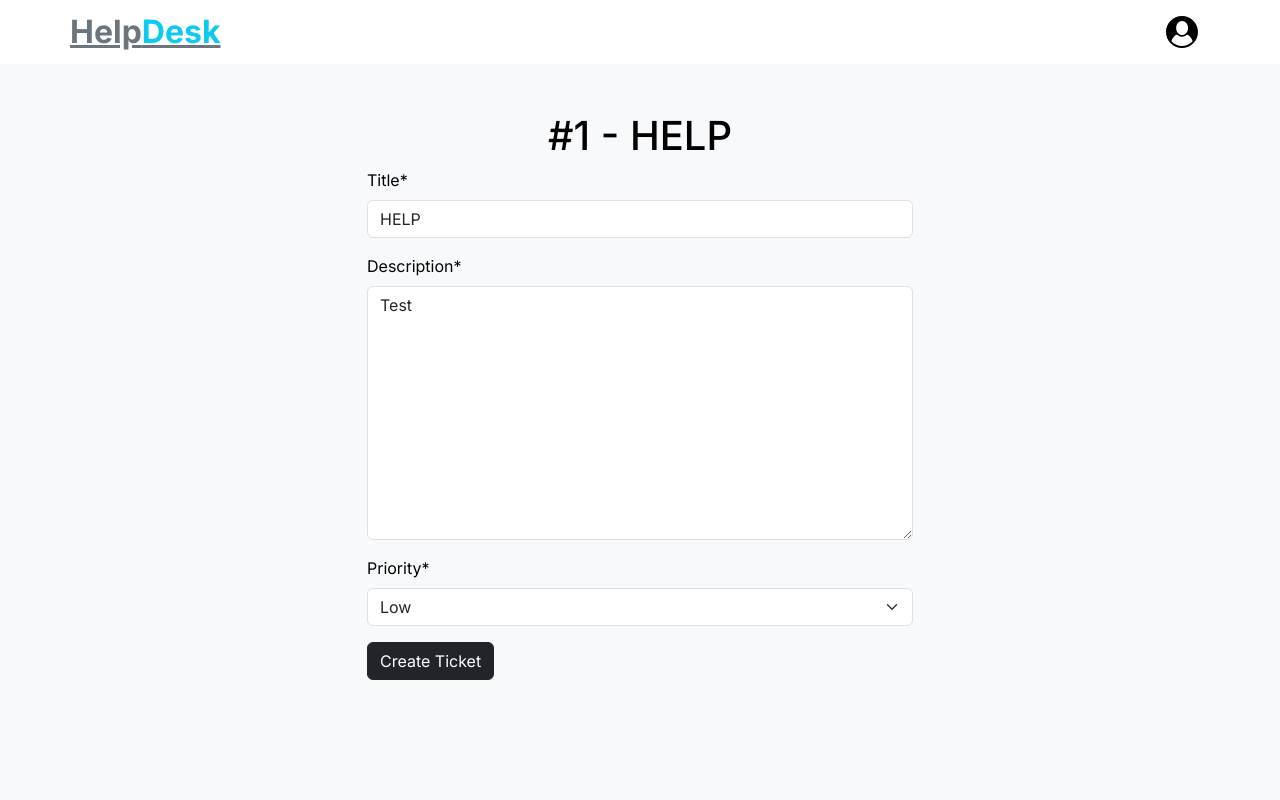
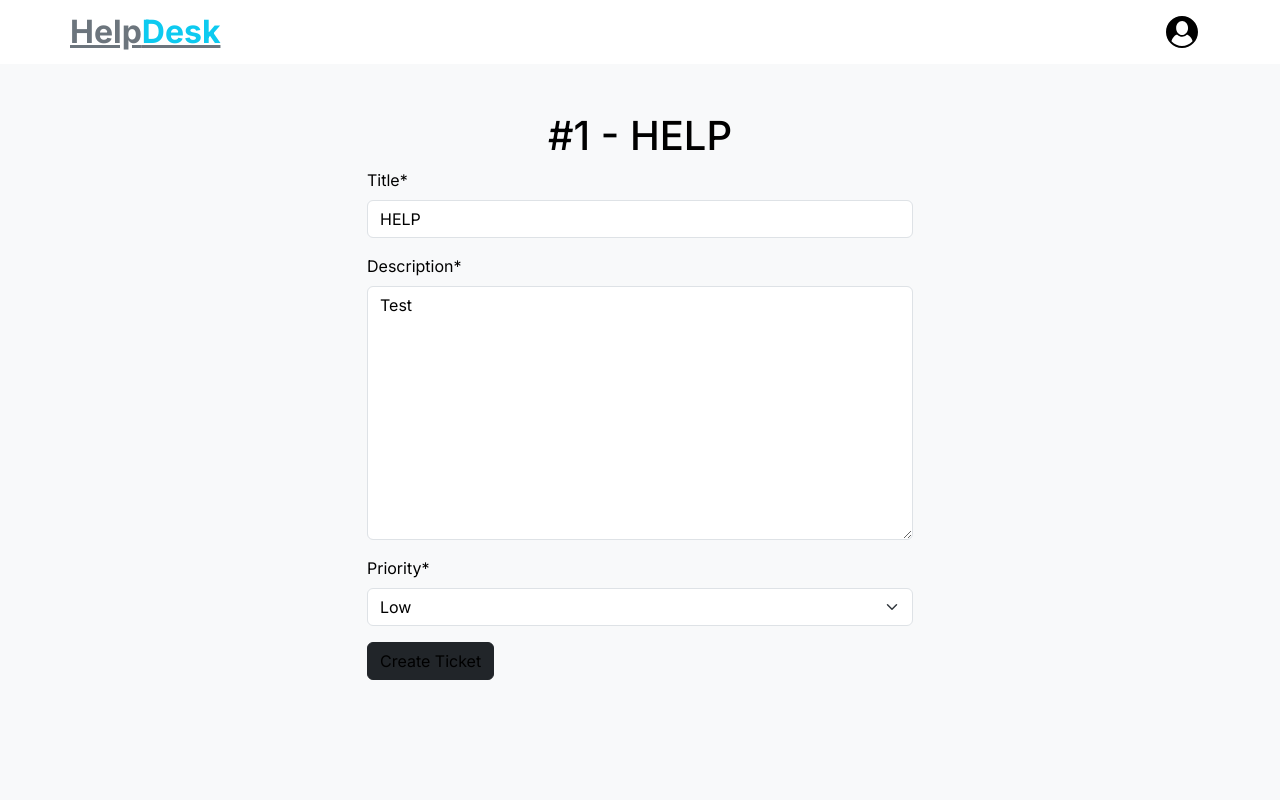
Before and after one commit to domlwood/university-django-project, a Django app: page /edit-ticket/1 in a window 1280 px wide. Run offline with Django 5.2, Linux system fonts and the light colour scheme; a user stored in the database is signed in; data comes from the database, SQL or seed files in the repository; some libraries are stand-ins or nearby versions.

Commit message:
chore: change text color

```diff
--- a/helpdesk/app/static/css/style.css
+++ b/helpdesk/app/static/css/style.css
@@ -2,14 +2,14 @@
 
 * {
     font-family: "Inter", sans-serif;
-    color: black;
+    color: black!important;
     box-sizing: border-box;
     margin: 0;
     padding: 0;
+    text-decoration: none;
 }
 
 a {
-    color: #007bff; /* change to the color you want */
     text-decoration: none;
     background-color: transparent;
 }
```
